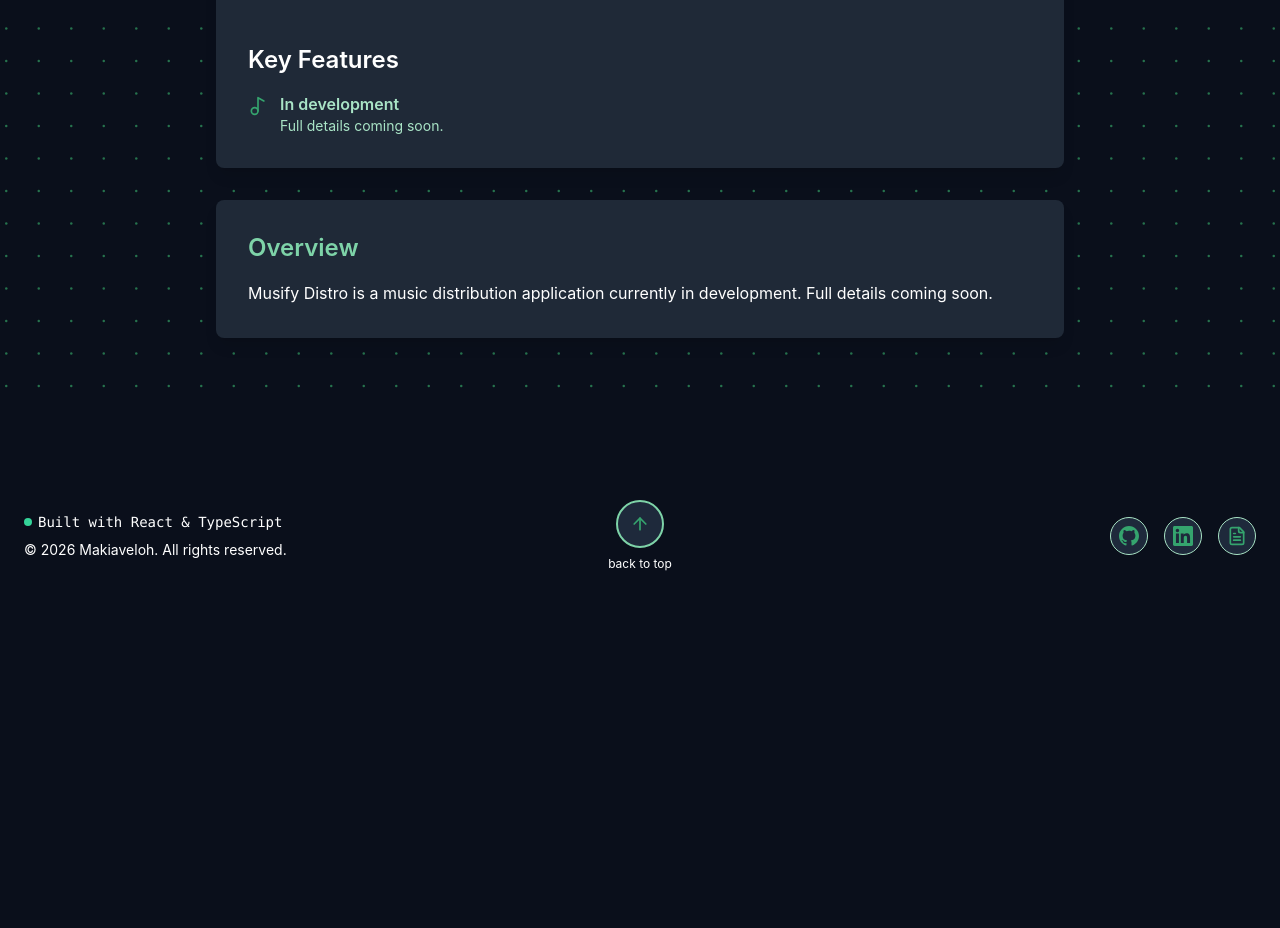
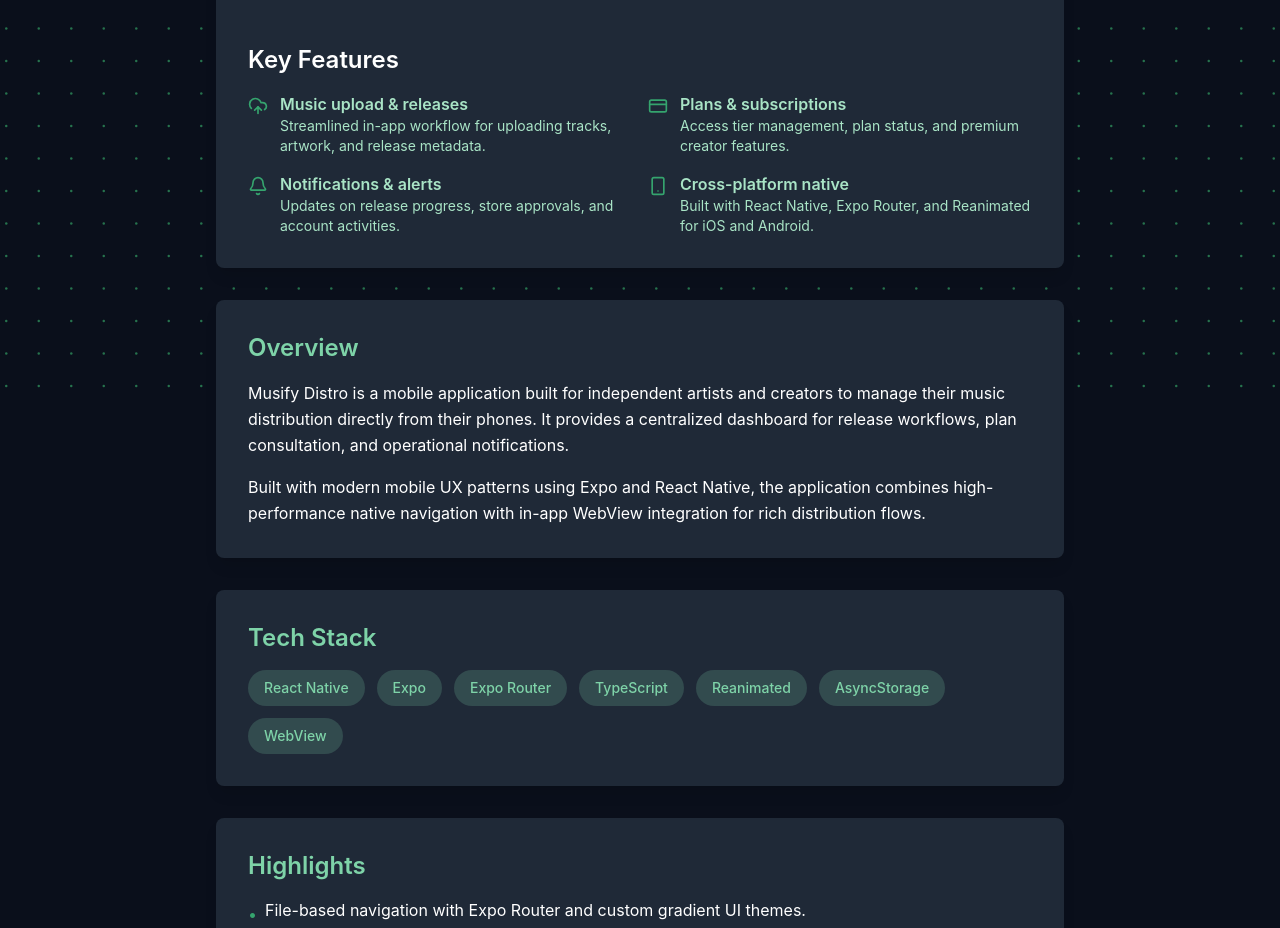
Before and after one commit to rotsen93/makiaveloh, a React (Vite) app: page /projects/musify in a window 1280 px wide. Shown: the part 404-1332 px from the top of the page. Before the commit the page ends 1000 px from the top, so only its background shows below. Built offline with nearby package versions, Linux system fonts and the light colour scheme; no server answers.

Commit message:
feat: add musify distro logo, detailed page content, and repository link

```diff
--- a/src/assets/project_icons/index.ts
+++ b/src/assets/project_icons/index.ts
@@ -1,4 +1,5 @@
 import nestIcon from './nest.png';
+import musifyIcon from './musify.png';
 
-export { nestIcon, nestIcon as nestLogo };
-export default { nestIcon };
+export { nestIcon, nestIcon as nestLogo, musifyIcon, musifyIcon as musifyLogo };
+export default { nestIcon, musifyIcon };
--- a/src/components/section/Projects.tsx
+++ b/src/components/section/Projects.tsx
@@ -6,7 +6,7 @@
 import { Badge } from '../ui/badge';
 import { ExternalLink, Code, ChevronLeft, ChevronRight, Globe } from 'lucide-react';
 import { socialLinks } from '../../config/socialLinks';
-import { comingSoon, nestIcon } from '../../assets';
+import { comingSoon, nestIcon, musifyIcon } from '../../assets';
 const Projects = () => {
   const { isDarkMode } = useDarkMode();
   const themeColors = useThemeColors();
@@ -38,9 +38,9 @@
     },
     {
       title: "Musify Distro",
-      description: "Music distribution application — in development.",
-      technologies: [],
-      icon: comingSoon,
+      description: "Mobile music distribution & creator dashboard — music uploads, plan management, notifications, and analytics. iOS + Android.",
+      technologies: ["React Native", "Expo", "Expo Router", "TypeScript", "Reanimated"],
+      icon: musifyIcon,
       detailsUrl: "/projects/musify",
       githubUrl: socialLinks.repositories.musify,
       liveUrl: ''
--- a/src/config/socialLinks.ts
+++ b/src/config/socialLinks.ts
@@ -10,7 +10,7 @@
     nest: import.meta.env.VITE_GITHUB_NEST_URL || 'https://github.com/rotsen93/nestapp',
     nestLive: import.meta.env.VITE_NEST_LIVE_URL || 'https://nestapp-71b49.web.app/',
     fiaocontrol: import.meta.env.VITE_GITHUB_FIAOCONTROL_URL || 'https://github.com/rotsen93',
-    musify: import.meta.env.VITE_GITHUB_MUSIFY_URL || 'https://github.com/rotsen93',
+    musify: import.meta.env.VITE_GITHUB_MUSIFY_URL || 'https://github.com/rotsen93/musifydistroApp',
     projectFour: import.meta.env.VITE_GITHUB_PROJECT4_URL || 'https://github.com/rotsen93',
   },
 
--- a/src/pages/projects/Musify.tsx
+++ b/src/pages/projects/Musify.tsx
@@ -1,26 +1,43 @@
-import { Music2 } from 'lucide-react';
+import { UploadCloud, CreditCard, Smartphone, Bell } from 'lucide-react';
 import ProjectLayout from '../../components/project/ProjectLayout';
 import ProjectHeader from '../../components/project/ProjectHeader';
 import ProjectSection from '../../components/project/ProjectSection';
 import ProjectOverview from '../../components/project/ProjectOverview';
-import { comingSoon } from '../../assets';
+import TechStack from '../../components/project/TechStack';
+import TechnicalHighlights from '../../components/project/TechnicalHighlights';
+import { musifyIcon } from '../../assets';
 import { socialLinks } from '../../config/socialLinks';
 
 const Musify = () => {
   return (
     <ProjectLayout>
       <ProjectHeader
-        icon={comingSoon}
+        icon={musifyIcon}
         title="Musify Distro"
-        subtitle="Music distribution application"
+        subtitle="Mobile music distribution & creator dashboard — iOS + Android"
         githubUrl={socialLinks.repositories.musify}
         features={[
-          { icon: Music2, title: 'In development', description: 'Full details coming soon.' },
+          { icon: UploadCloud, title: 'Music upload & releases', description: 'Streamlined in-app workflow for uploading tracks, artwork, and release metadata.' },
+          { icon: CreditCard, title: 'Plans & subscriptions', description: 'Access tier management, plan status, and premium creator features.' },
+          { icon: Bell, title: 'Notifications & alerts', description: 'Updates on release progress, store approvals, and account activities.' },
+          { icon: Smartphone, title: 'Cross-platform native', description: 'Built with React Native, Expo Router, and Reanimated for iOS and Android.' },
         ]}
       />
       <ProjectSection title="Overview">
         <ProjectOverview paragraphs={[
-          'Musify Distro is a music distribution application currently in development. Full details coming soon.',
+          'Musify Distro is a mobile application built for independent artists and creators to manage their music distribution directly from their phones. It provides a centralized dashboard for release workflows, plan consultation, and operational notifications.',
+          'Built with modern mobile UX patterns using Expo and React Native, the application combines high-performance native navigation with in-app WebView integration for rich distribution flows.',
+        ]} />
+      </ProjectSection>
+      <ProjectSection title="Tech Stack">
+        <TechStack technologies={['React Native', 'Expo', 'Expo Router', 'TypeScript', 'Reanimated', 'AsyncStorage', 'WebView']} />
+      </ProjectSection>
+      <ProjectSection title="Highlights">
+        <TechnicalHighlights highlights={[
+          'File-based navigation with Expo Router and custom gradient UI themes.',
+          'In-app web integration for smooth music upload and subscription management.',
+          'AsyncStorage local state persistence for sessions and notification tracking.',
+          'Prepared architecture ready for live backend API and streaming analytics integration.',
         ]} />
       </ProjectSection>
     </ProjectLayout>
```
Also changed, not shown: src/assets/project_icons/musify.png (added).
